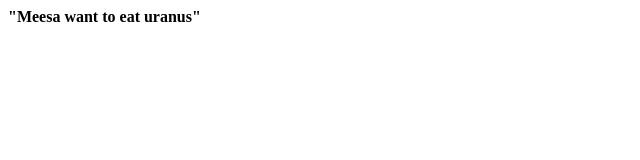
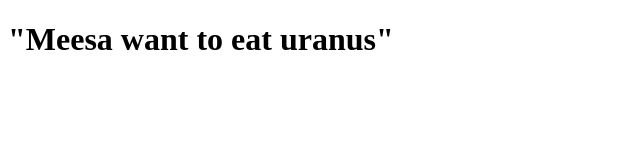
Before and after one commit to SnorriKarason/SnorriKarason.github.io, a plain HTML site: page docs/index.html in a window 1280 px wide. Shown: the whole page, without its empty margins (0-640 px from the left). Drawn offline with Linux system fonts and the light colour scheme.

Commit message:
Update index.html

```diff
--- a/docs/index.html
+++ b/docs/index.html
@@ -1,6 +1,6 @@
 <!DOCTYPE html>
 <html>
 <head>
-<b>"Meesa want to eat uranus"</b>
+<h1>"Meesa want to eat uranus"</h1>
 </head>
 </html>
```
